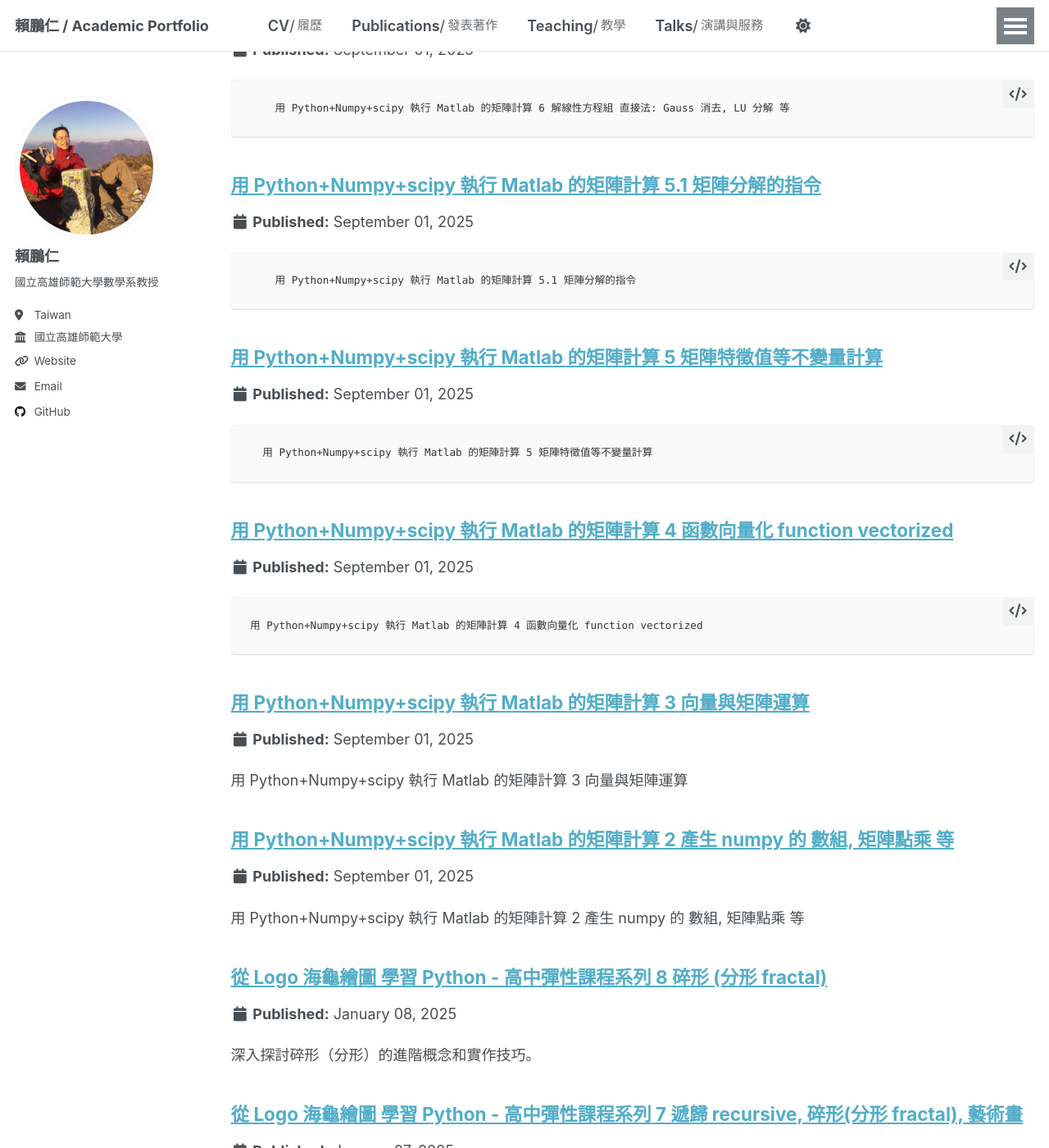
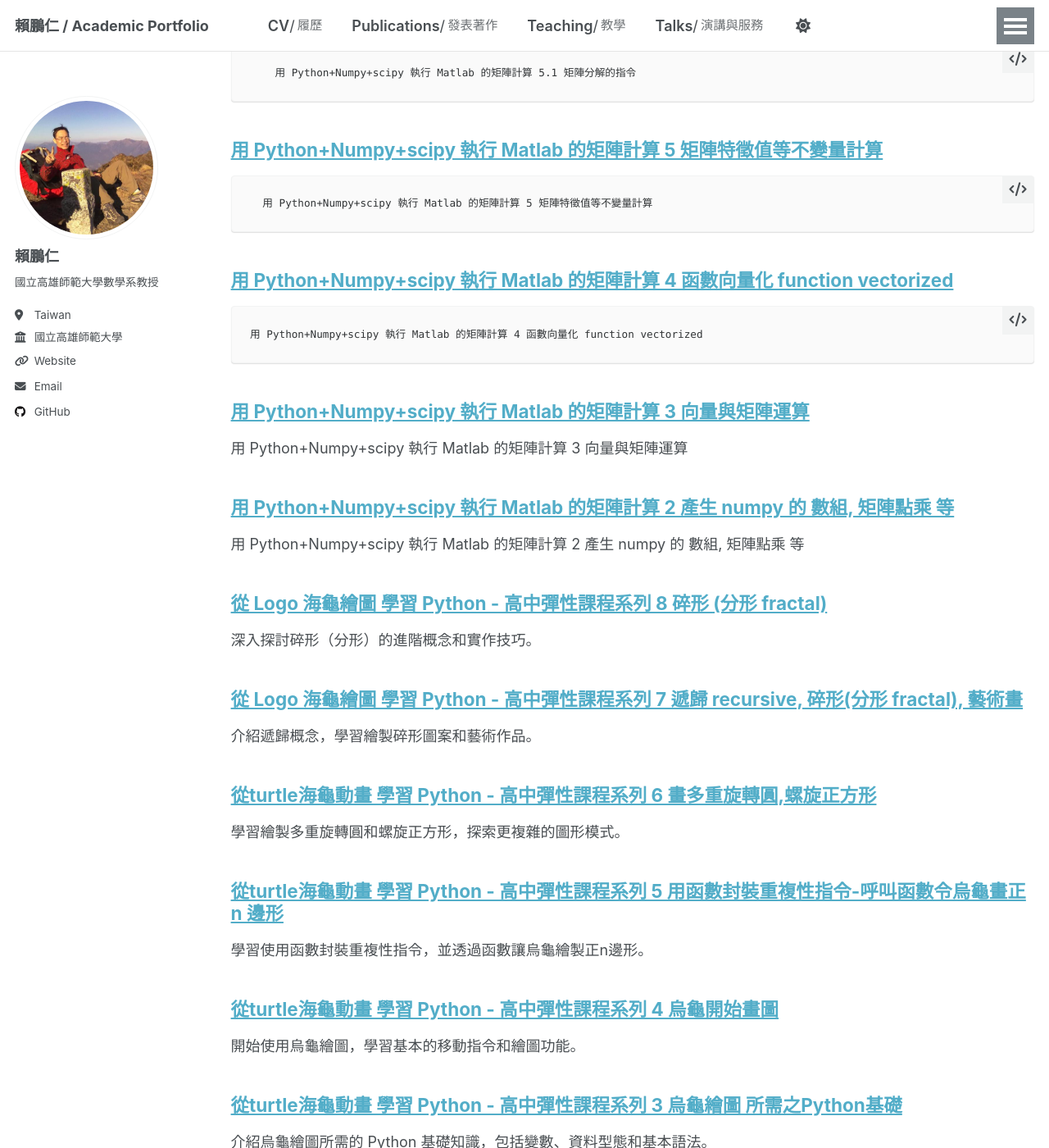
Before and after one commit to t1673lai/t1673lai.github.io, a Jekyll site: the page built from _pages/courses.html, in a window 1280 px wide and 1400 px high, scrolled down 841 px. Shown: the whole window at 82% size. Built offline with Jekyll 4.4.1, drawn with Linux system fonts in a browser that asks for light colours; a script that is not in the unit is left out; some of the changed text lies outside the part shown.

Commit message:
移除文章日期顯示

```diff
--- a/_includes/archive-single.html
+++ b/_includes/archive-single.html
@@ -43,7 +43,7 @@
         {% elsif post.collection == 'publications' %}
           <p>Published in <i>{{ post.venue }}</i>, {{ post.date | default: "1900-01-01" | date: "%Y" }} </p>
         {% elsif post.date %}
-         <p class="page__date"><strong><i class="fa fa-fw fa-calendar" aria-hidden="true"></i> {{ site.data.ui-text[site.locale].date_label | default: "Published:" }}</strong> <time datetime="{{ post.date | default: "1900-01-01" | date_to_xmlschema }}">{{ post.date | default: "1900-01-01" | date: "%B %d, %Y" }}</time></p>
+         <!-- <p class="page__date"><strong><i class="fa fa-fw fa-calendar" aria-hidden="true"></i> {{ site.data.ui-text[site.locale].date_label | default: "Published:" }}</strong> <time datetime="{{ post.date | default: "1900-01-01" | date_to_xmlschema }}">{{ post.date | default: "1900-01-01" | date: "%B %d, %Y" }}</time></p> -->
         {% endif %}
 
     {% if post.excerpt and site.read_more != 'enabled' %}
```
